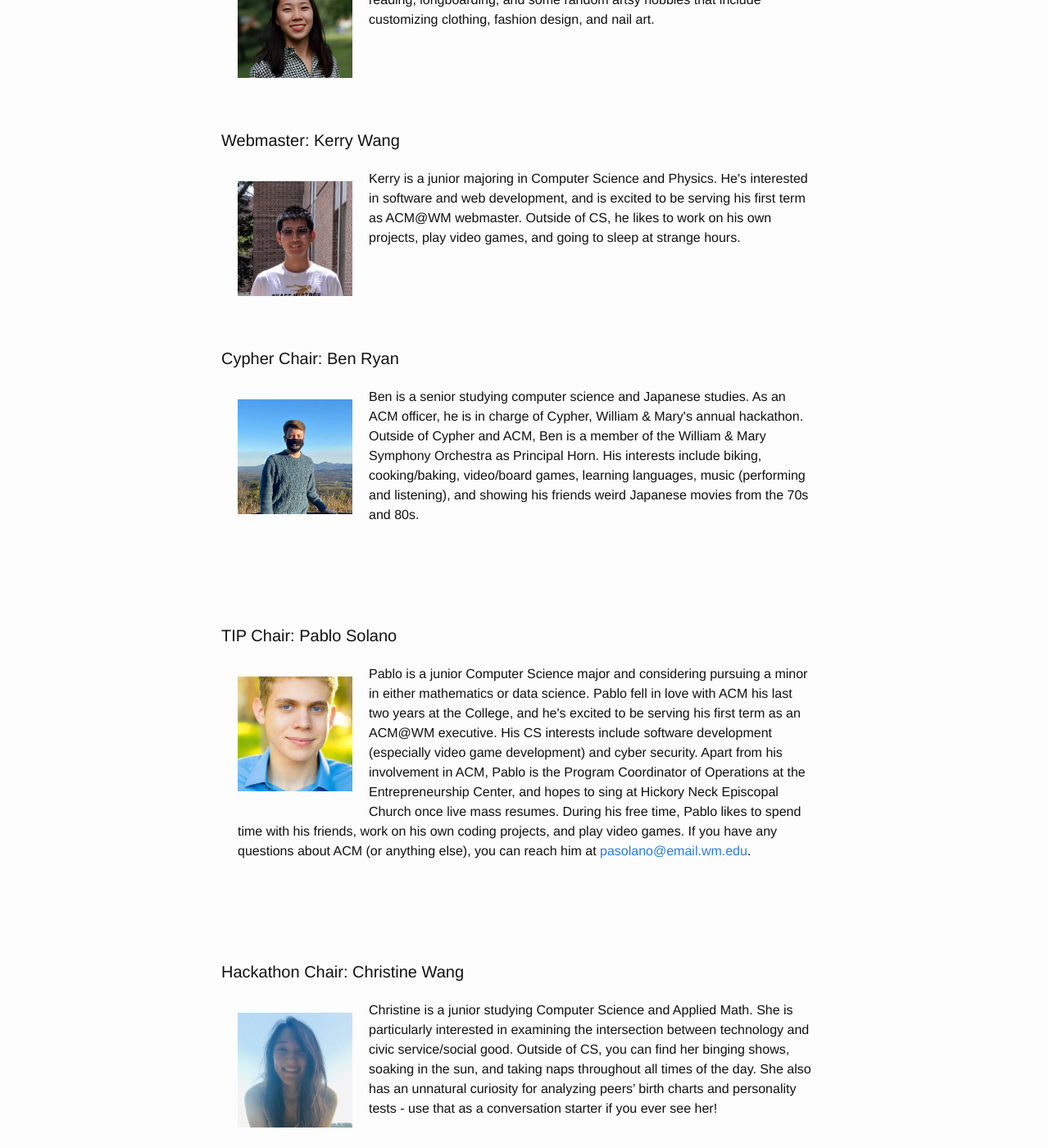
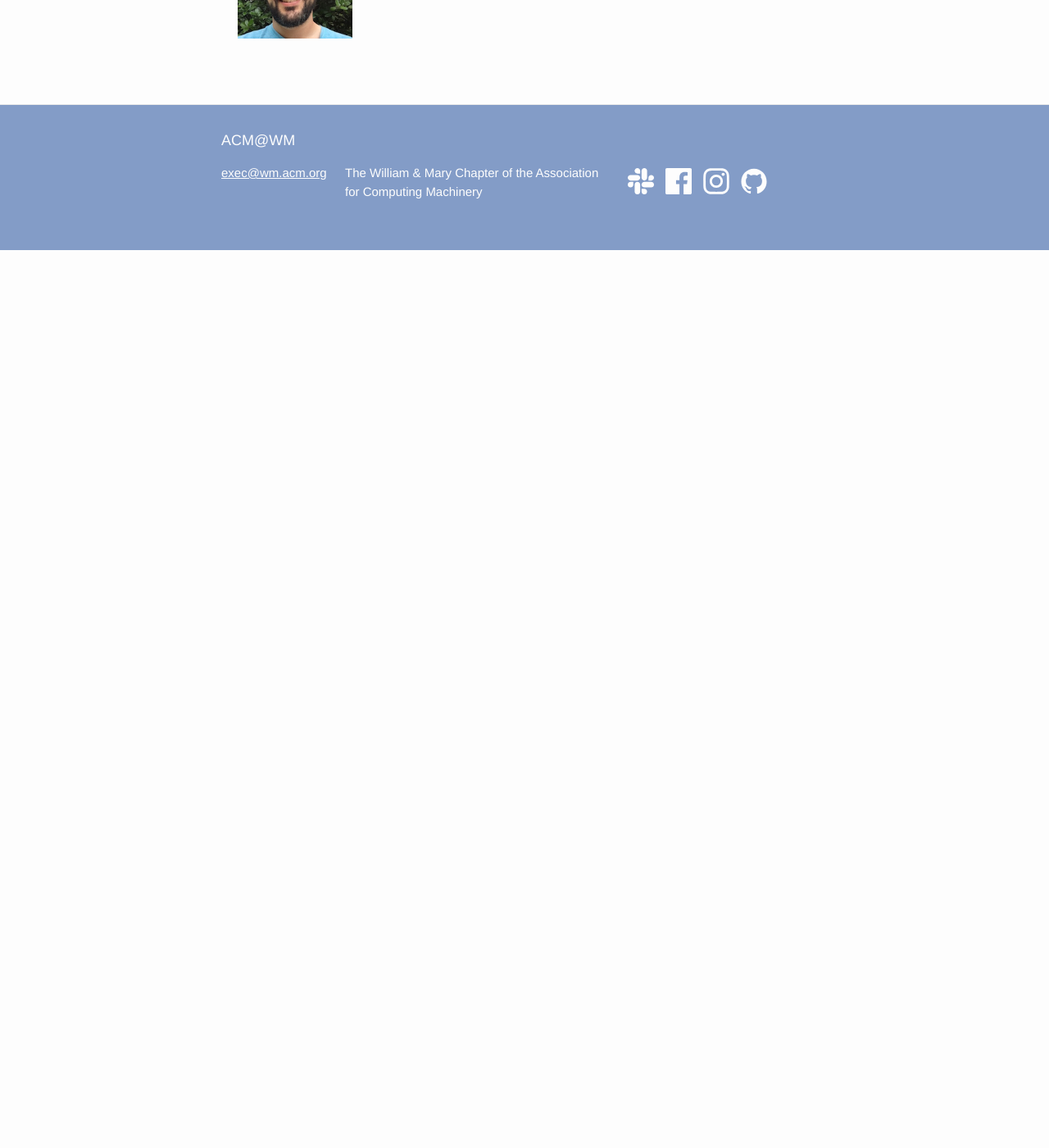
Before and after one commit to ACMWM/acmwm.github.io, a Jekyll site: the page built from _pages/officers.md, in a window 1280 px wide and 1400 px high, scrolled down 1670 px. Shown: the whole window at 82% size. Built offline with Jekyll 4.4.1, drawn with Linux system fonts in a browser that asks for light colours; after the commit the page ends 1975 px from its top, so only the background shows below that; some of the changed lines change nothing that is shown; some of the changed text lies outside the part shown.

Commit message:
updated officers a little bit; changed deploy script under webmaster name

```diff
--- a/_config.yml
+++ b/_config.yml
@@ -27,22 +27,22 @@
 year: 2020-2021
 officers:
     - job: Chair
-      name: Alex Fantine
-      pic: alex.jpg
+      name: Pablo Solano
+      pic: pablo.png
       bio: >
               Alex is a senior Computer Science major (with a linguistics minor) planning on graduating in Fall 2020. He has previously served as the Cypher Chair (2018-2019) and the Vice Chair (2019-2020) of ACM@WM. His CS interests are machine learning, with an emphasis on natural language related tasks, and pursuing more ethical CS practices. Outside of CS and ACM, Alex loves theatre, acting, writing, playing video games and practicing his guitar. He also loves to meet new people, so if you have any questions about him or ACM or just want to say hi, you can email him at <a href="mailto:ajfantine@email.wm.edu">ajfantine@email.wm.edu</a>.
 
     - job: Vice Chair
-      name: Jacob Adams
-      pic: jacob.jpg
+      name: Kerry Wang
+      pic: kerry.jpg
       bio: >
               Jacob is a senior majoring in Computer Science and Linguistics. He speaks Python, C, Java, Javascript, Bash, SQL, and English. This year he's working on an honors project to add NUMA-awareness to <a href="https://www.openzfs.org/wiki/Main_Page">OpenZFS</a>. He built this website, with a little help from <a href="https://jekyllrb.com/">Jekyll</a> and <a href="https://github.com/jekyll/minima">Minima</a>. He enjoys all things open source, runs <a href="https://www.debian.org/">Debian GNU/Linux</a> on his laptop, and is an occasional <a href="https://contributors.debian.org/contributor/tookmund-guest@alioth/">Debian contributor</a>. He also has <a href="https://tookmund.com/">a website</a> and <a href="https://github.com/tookmund">a GitHub</a>.
 
-    - job: Secretary
-      name: Emily Wydra
-      pic: emily.jpg
-      bio: >
-          Emily (she/her) is a senior studying Computer Science and Philosophy here at W&M. She loves planning the weekly newsletter and communicating information to all you wonderful people! When not consulting or chilling with the ACM you can bet she’ll be making some sick beats on Adobe Audition or doing fun projects on her Raspberry Pi. She also enjoys Parks and Recreation, looking at rock crawlers, and the occasional existential crisis.
+    # - job: Secretary
+    #   name: Mandy Michel
+    #   pic: emily.jpg
+    #   bio: >
+    #       Emily (she/her) is a senior studying Computer Science and Philosophy here at W&M. She loves planning the weekly newsletter and communicating information to all you wonderful people! When not consulting or chilling with the ACM you can bet she’ll be making some sick beats on Adobe Audition or doing fun projects on her Raspberry Pi. She also enjoys Parks and Recreation, looking at rock crawlers, and the occasional existential crisis.
 
     - job: Treasurer
       name: Sophia Armitano
@@ -56,29 +56,29 @@
       bio: >
           Jade is a senior majoring in Computer Science and minoring in Finance. Outside of CS, she's the VP of the Shotokan Karate club, and enjoys reading, longboarding, and some random artsy hobbies that include customizing clothing, fashion design, and nail art.
 
-    - job: Webmaster
-      name: Kerry Wang
-      pic: kerry.jpg
-      bio: >
-          Kerry is a junior majoring in Computer Science and Physics. He's interested in software and web development, and is excited to be serving his first term as ACM@WM webmaster. Outside of CS, he likes to work on his own projects, play video games, and going to sleep at strange hours.
+    # - job: Webmaster
+    #   name: Joseph Lee
+    #   pic: kerry.jpg
+    #   bio: >
+    #       Kerry is a junior majoring in Computer Science and Physics. He's interested in software and web development, and is excited to be serving his first term as ACM@WM webmaster. Outside of CS, he likes to work on his own projects, play video games, and going to sleep at strange hours.
 
-    - job: Cypher Chair
-      name: Ben Ryan
-      pic: ben.jpg
-      bio: >
-          Ben is a senior studying computer science and Japanese studies. As an ACM officer, he is in charge of Cypher, William & Mary's annual hackathon. Outside of Cypher and ACM, Ben is a member of the William & Mary Symphony Orchestra as Principal Horn. His interests include biking, cooking/baking, video/board games, learning languages, music (performing and listening), and showing his friends weird Japanese movies from the 70s and 80s.
+    # - job: Cypher Chair
+    #   name: Victor Tran
+    #   pic: ben.jpg
+    #   bio: >
+    #       Ben is a senior studying computer science and Japanese studies. As an ACM officer, he is in charge of Cypher, William & Mary's annual hackathon. Outside of Cypher and ACM, Ben is a member of the William & Mary Symphony Orchestra as Principal Horn. His interests include biking, cooking/baking, video/board games, learning languages, music (performing and listening), and showing his friends weird Japanese movies from the 70s and 80s.
 
-    - job: TIP Chair
-      name: Pablo Solano
-      pic: pablo.png
-      bio: >
-          Pablo is a junior Computer Science major and considering pursuing a minor in either mathematics or data science. Pablo fell in love with ACM his last two years at the College, and he's excited to be serving his first term as an ACM@WM executive. His CS interests include software development (especially video game development) and cyber security. Apart from his involvement in ACM, Pablo is the Program Coordinator of Operations at the Entrepreneurship Center, and hopes to sing at Hickory Neck Episcopal Church once live mass resumes. During his free time, Pablo likes to spend time with his friends, work on his own coding projects, and play video games. If you have any questions about ACM (or anything else), you can reach him at <a href="mailto:pasolano@email.wm.edu">pasolano@email.wm.edu</a>.
+    # - job: TIP Chair
+    #   name: Ronan Donovan
+    #   pic: pablo.png
+    #   bio: >
+    #       Pablo is a junior Computer Science major and considering pursuing a minor in either mathematics or data science. Pablo fell in love with ACM his last two years at the College, and he's excited to be serving his first term as an ACM@WM executive. His CS interests include software development (especially video game development) and cyber security. Apart from his involvement in ACM, Pablo is the Program Coordinator of Operations at the Entrepreneurship Center, and hopes to sing at Hickory Neck Episcopal Church once live mass resumes. During his free time, Pablo likes to spend time with his friends, work on his own coding projects, and play video games. If you have any questions about ACM (or anything else), you can reach him at <a href="mailto:pasolano@email.wm.edu">pasolano@email.wm.edu</a>.
 
-    - job: Hackathon Chair
-      name: Christine Wang
-      pic: christine.jpg
-      bio: >
-          Christine is a junior studying Computer Science and Applied Math. She is particularly interested in examining the intersection between technology and civic service/social good. Outside of CS, you can find her binging shows, soaking in the sun, and taking naps throughout all times of the day. She also has an unnatural curiosity for analyzing peers’ birth charts and personality tests - use that as a conversation starter if you ever see her!
+    # - job: Hackathon Chair
+    #   name: Christine Wang
+    #   pic: christine.jpg
+    #   bio: >
+    #       Christine is a junior studying Computer Science and Applied Math. She is particularly interested in examining the intersection between technology and civic service/social good. Outside of CS, you can find her binging shows, soaking in the sun, and taking naps throughout all times of the day. She also has an unnatural curiosity for analyzing peers’ birth charts and personality tests - use that as a conversation starter if you ever see her!
 
     - job: Faculty Advisor
       name: Jim Deverick
```
Also changed, not shown: 1 other file.
